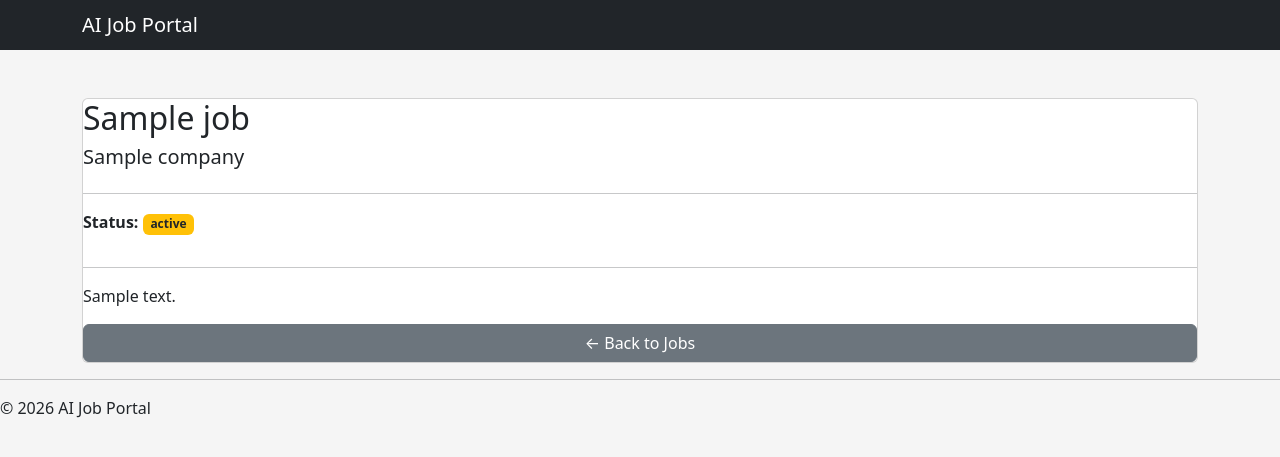
After one commit to Jawahar28/AI-Powered-Job-Portal, a Django app: template jobs/templates/jobs/job_detail.html in a window 1280 px wide. The commit adds this page. Shown: the top 457 px of the page. Run offline with Django 5.2, Linux system fonts and the light colour scheme; the template is opened without the code that fills it: most values are stand-ins (such as "Sample title", 1, 10 or a date in 2020); data that the repository does not hold is empty.

Commit message:
Some Upgrades been made

```diff
--- /dev/null
+++ b/jobs/templates/jobs/job_detail.html
@@ -0,0 +1,52 @@
+{% extends "base.html" %}
+
+{% block content%}
+
+<div class="container mt-5">
+
+    <div class="card">
+
+        <h2 class="card-title">
+            {{ job.title }}
+        </h2>
+
+        <h5 class "text-muted">
+            {{ job.company.name }}
+        </h5>
+
+        <hr>
+
+        <p>
+            <strong>Status:</strong>
+
+            {% if job.status == "O" %}
+                <span class="badge bg-success">
+                    {{ job.get_status_display }}
+                </span>
+
+            {% elif job.status == "C" %}
+                <span class="badge bg-danger">
+                    {{ job.get_status_display }}
+                </span>
+
+            {% else %}
+                <span class="badge bg-warning text-dark">
+                    {{ job.get_status_display }}
+                </span>
+
+            {% endif %}
+        </p>
+
+        <hr>
+
+        <p>
+            {{ job.description }}
+        </p>
+
+        <a href = "{% url 'job_list' %}" class="btn btn-secondary">
+            ← Back to Jobs
+        </a>
+    </div>
+</div>
+
+{% endblock %}
--- a/jobs/templates/jobs/job_list.html
+++ b/jobs/templates/jobs/job_list.html
@@ -28,7 +28,7 @@
                 </p>
             {% endif %}
 
-            <a href="#" class="btn btn-primary">
+            <a href="{% url 'job_detail' job.id %}" class="btn btn-primary">
                 View Details
             </a>
 
--- a/jobs/urls.py
+++ b/jobs/urls.py
@@ -3,5 +3,6 @@ from . import views
 
 urlpatterns = [
     path("", views.home, name='home'),
-    path("list/", views.job_list, name='job_list'),
+    path("jobs/", views.job_list, name='job_list'),
+    path("jobs/<int:id>/", views.job_detail, name='job_detail'),
 ]
```
Also changed, not shown: jobs/models.py (+27 -4 lines), jobs/views.py (+11 -1 lines), jobs/migrations/0002_job_description.py (added), jobs/migrations/0003_job_job_type_job_location_job_posted_at_job_salary.py (added).
